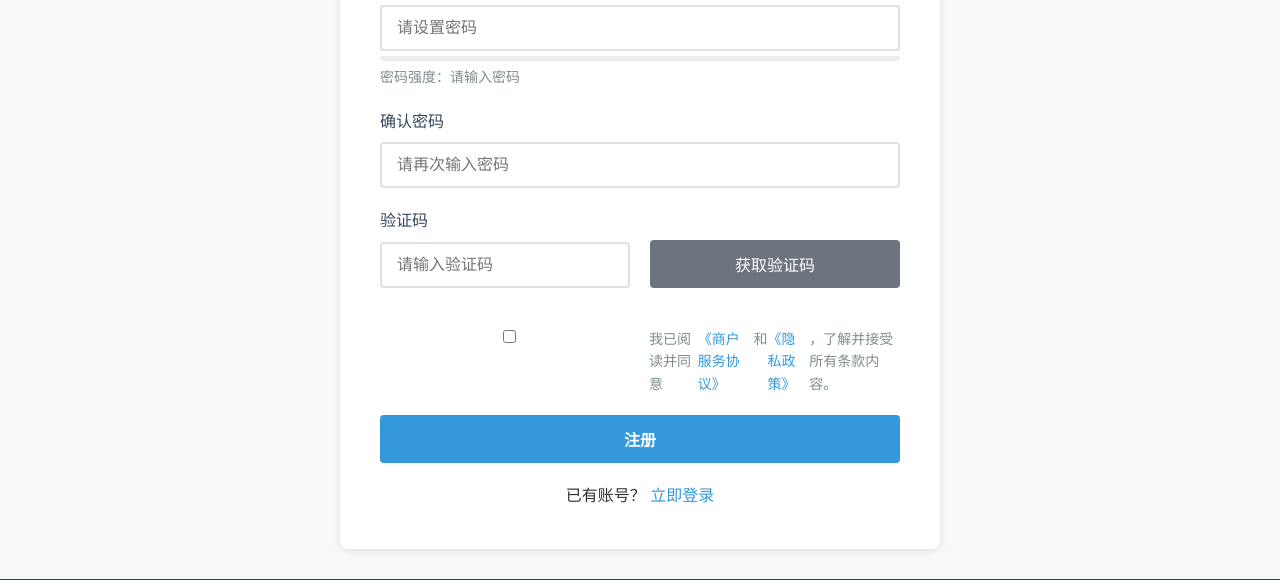
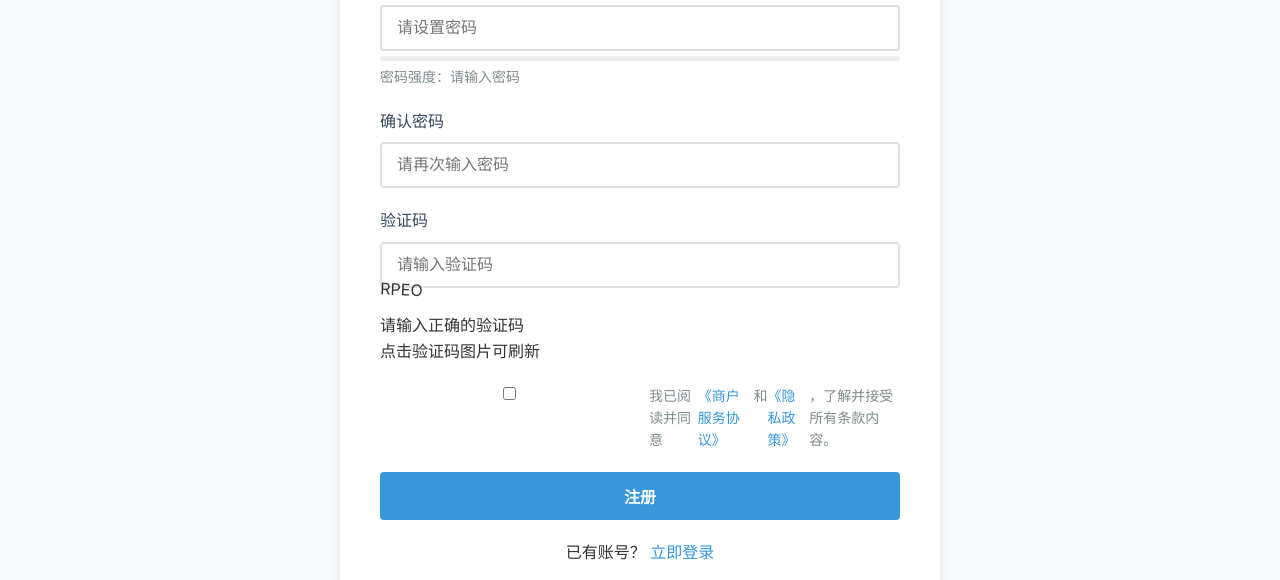
Before and after one commit to AIZ2201/DeepTrip, a Flask app: page /merchant/register in a window 1280 px wide. Shown: the part 932-1512 px from the top of the page. Run offline with Flask 3, Linux system fonts and the light colour scheme; parts of the project's set-up code (start-up, migrations or seed data) failed here and were passed over.

Commit message:
synchronisation

```diff
--- a/deep_trip/frontend/templates/merchant_register.html
+++ b/deep_trip/frontend/templates/merchant_register.html
@@ -132,16 +132,17 @@
         </div>
 
         <!-- 验证码 -->
-        <div class="form-row">
-            <div class="form-group">
-                <label for="verification-code">验证码</label>
-                <input type="text" id="verification-code" name="code" class="form-control" placeholder="请输入验证码" required>
+        <div class="form-group">
+            <label for="captcha">验证码</label>
+            <div class="captcha-container">
+                <input type="text" id="captcha" name="captcha" class="form-control captcha-input"
+                       placeholder="请输入验证码" required>
+                <div class="captcha-image" id="captcha-image" onclick="refreshCaptcha()">
+                    <span id="captcha-text">ABCD</span>
+                </div>
             </div>
-            <div class="form-group" style="display: flex; align-items: flex-end;">
-                <button type="button" class="btn btn-secondary" id="send-code-btn" style="width: 100%; padding: 12px;">
-                    获取验证码
-                </button>
-            </div>
+            <div class="error-message" id="captcha-error">请输入正确的验证码</div>
+            <div class="form-hint">点击验证码图片可刷新</div>
         </div>
 
         <!-- 用户协议 -->
@@ -163,7 +164,7 @@
 
     <div class="register-links">
         <span>已有账号？</span>
-        <a href="{{ url_for('merchant_login') }}">立即登录</a>
+        <a href="{{ url_for('merchant.merchant_login') }}">立即登录</a>
     </div>
 </div>
 {% endblock %}
@@ -251,53 +252,31 @@ document.addEventListener('DOMContentLoaded', function() {
         }
     }
 
-    // -------- 发送验证码（真实请求后端） --------
-    sendCodeBtn.addEventListener('click', function () {
-        const email = document.getElementById('merchant-email').value.trim();
-        const emailRegex = /^[^\s@]+@[^\s@]+\.[^\s@]+$/;
-        if (!email || !emailRegex.test(email)) {
-            showAlert('请输入有效的邮箱地址', 'error');
-            return;
+    // 刷新验证码
+    window.refreshCaptcha = function() {
+        const chars = '0123456789ABCDEFGHIJKLMNOPQRSTUVWXYZ';
+        let captcha = '';
+        for (let i = 0; i < 4; i++) {
+            captcha += chars[Math.floor(Math.random() * chars.length)];
         }
+        document.getElementById('captcha-text').textContent = captcha;
+        document.getElementById('captcha-image').style.transform = `rotate(${Math.random() * 6 - 3}deg)`;
+    };
+    refreshCaptcha(); // 初始加载
 
-        // 倒计时
-        let countdown = 60;
-        sendCodeBtn.disabled = true;
-        sendCodeBtn.textContent = `${countdown}秒后重试`;
-        const timer = setInterval(() => {
-            countdown--;
-            sendCodeBtn.textContent = `${countdown}秒后重试`;
-            if (countdown <= 0) {
-                clearInterval(timer);
-                sendCodeBtn.disabled = false;
-                sendCodeBtn.textContent = '获取验证码';
-            }
-        }, 1000);
+    // 在表单提交时验证验证码
+    function validateMerchantCaptcha() {
+        const captchaInput = document.getElementById('merchant-captcha');
+        const realCaptcha = document.getElementById('merchant-captcha-text').textContent;
 
-        const fd = new FormData();
-        fd.append('email', email);
-
-        fetch('{{ url_for("merchant_register_send_code") }}', {
-            method: 'POST',
-            body: fd
-        })
-        .then(r => { if (!r.ok) throw new Error('网络错误'); return r.json(); })
-        .then(d => {
-            if (d.success) {
-                showAlert('验证码已发送至您的邮箱，请查收', 'success');
-                // 开发模式：自动填充 dev_code 方便联调
-                if (d.dev_code) {
-                    document.getElementById('verification-code').value = d.dev_code;
-                }
-            } else {
-                showAlert(d.message || '发送失败，请稍后重试', 'error');
-            }
-        })
-        .catch(err => {
-            console.error('发送验证码失败：', err);
-            showAlert('发送失败，请检查网络或稍后重试', 'error');
-        });
-    });
+        if (captchaInput.value.trim().toLowerCase() !== realCaptcha.toLowerCase()) {
+            showError(captchaInput, 'merchant-captcha-error', '验证码不正确');
+            return false;
+        } else {
+            hideError(captchaInput, 'merchant-captcha-error');
+            return true;
+        }
+    }
 
     // -------- 提交注册（真实请求后端） --------
     registerForm.addEventListener('submit', function(e) {
@@ -318,7 +297,7 @@ document.addEventListener('DOMContentLoaded', function() {
         if (!/^[^\s@]+@[^\s@]+\.[^\s@]+$/.test(email)) return showAlert('请输入有效的邮箱地址', 'error');
         if (password.length < 8) return showAlert('密码长度至少需要8个字符', 'error');
         if (password !== confirmPassword) return showAlert('两次输入的密码不一致', 'error');
-        if (!verificationCode) return showAlert('请输入验证码', 'error');
+        if (validateMerchantCaptcha()) return showAlert('验证码不正确', 'error');
         if (!agreeTerms) return showAlert('请阅读并同意用户协议和隐私政策', 'error');
 
         registerText.style.display = 'none';
@@ -333,7 +312,7 @@ document.addEventListener('DOMContentLoaded', function() {
         fd.append('password', password);
         fd.append('code', verificationCode);
 
-        fetch('{{ url_for("merchant_register") }}', {
+        fetch('{{ url_for("merchant.merchant_register") }}', {
             method: 'POST',
             body: fd
         })
@@ -346,7 +325,7 @@ document.addEventListener('DOMContentLoaded', function() {
             if (d.success) {
                 showAlert('注册成功！待审核通过后即可登录', 'success');
                 setTimeout(() => {
-                    window.location.href = '{{ url_for("merchant_login") }}';
+                    window.location.href = '{{ url_for("merchant.merchant_login") }}';
                 }, 1200);
             } else {
                 showAlert(d.message || '注册失败，请稍后重试', 'error');
--- a/deeptrip.sql
+++ b/deeptrip.sql
@@ -49,7 +49,7 @@ CREATE TABLE `feedback`  (
   `environment_rating` int NOT NULL,
   `service_rating` int NOT NULL,
   `value_rating` int NOT NULL,
-  `feedback_content` text CHARACTER SET utf8mb4 COLLATE utf8mb4F_0900_ai_ci NULL,
+  `feedback_content` text CHARACTER SET utf8mb4 COLLATE utf8mb4_0900_ai_ci NULL,
   `images` json NULL,
   `created_at` datetime NOT NULL DEFAULT CURRENT_TIMESTAMP,
   `merchant_feedback` text CHARACTER SET utf8mb4 COLLATE utf8mb4_0900_ai_ci NULL,
```
